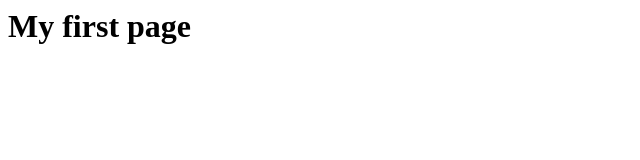
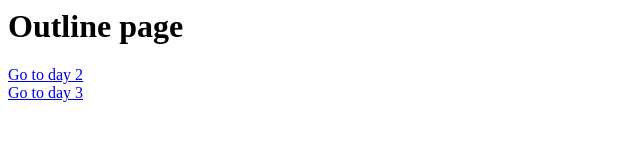
Before and after one commit to ducklabs/evolveu-user-generated-content, a website: page web1/index.html in a window 1280 px wide. Shown: the whole page, without its empty margins (0-640 px from the left). Drawn offline with Linux system fonts and the light colour scheme.

Commit message:
make index page a bit more helpful

```diff
--- a/server/server.js
+++ b/server/server.js
@@ -5,7 +5,7 @@ const app = express()
 
 app.use(express.json())
 app.use('/api', api)
-
+app.use('/', express.static('../web1'))
 app.use('/day2', express.static('../web2'))
 app.use('/day3', express.static('../web3'))
 
--- a/web1/index.html
+++ b/web1/index.html
@@ -2,6 +2,9 @@
   <head>
   </head>
   <body>
-    <h1>My first page</h1>
+    <h1>Outline page</h1>
+    <a href="/day2">Go to day 2</a>
+    <br/>
+    <a href="/day3">Go to day 3</a>
   </body>
 </html>
```
